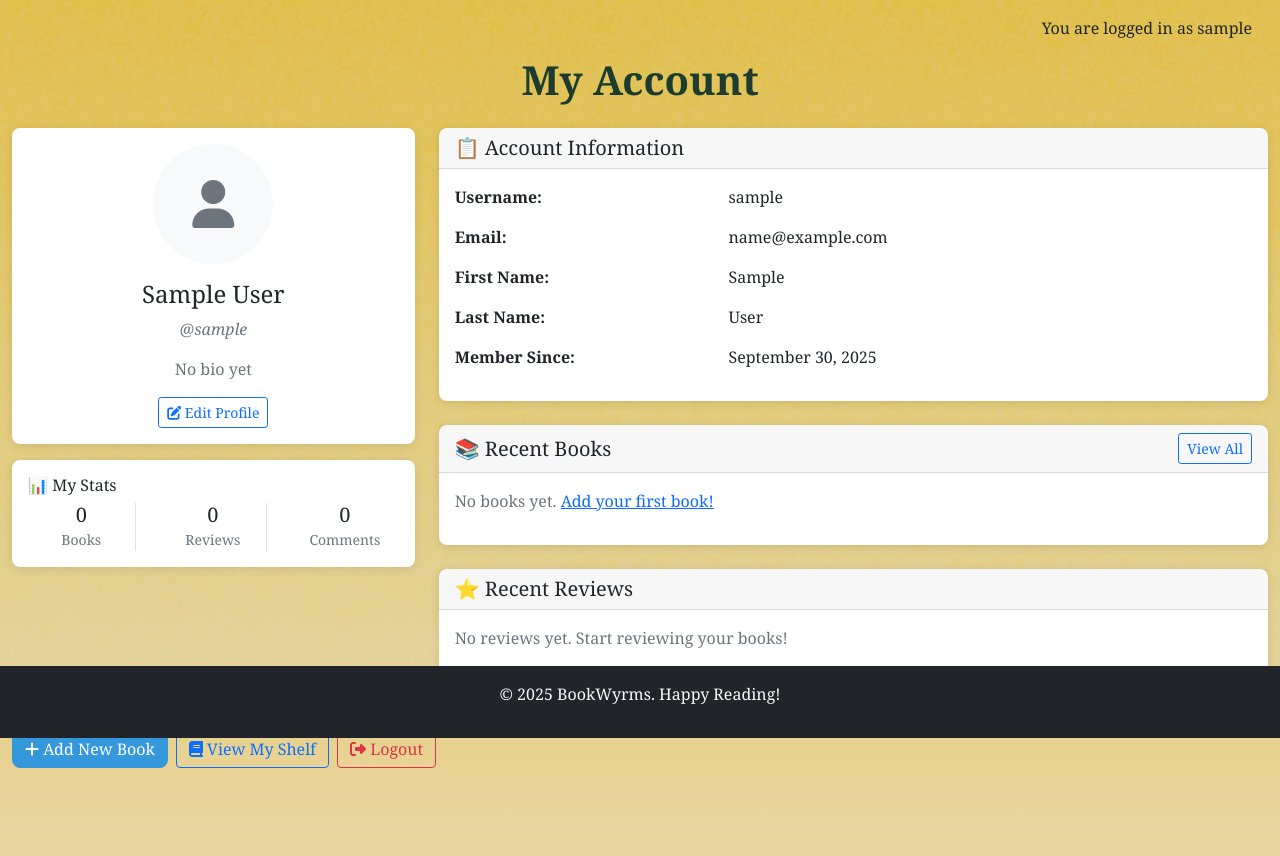
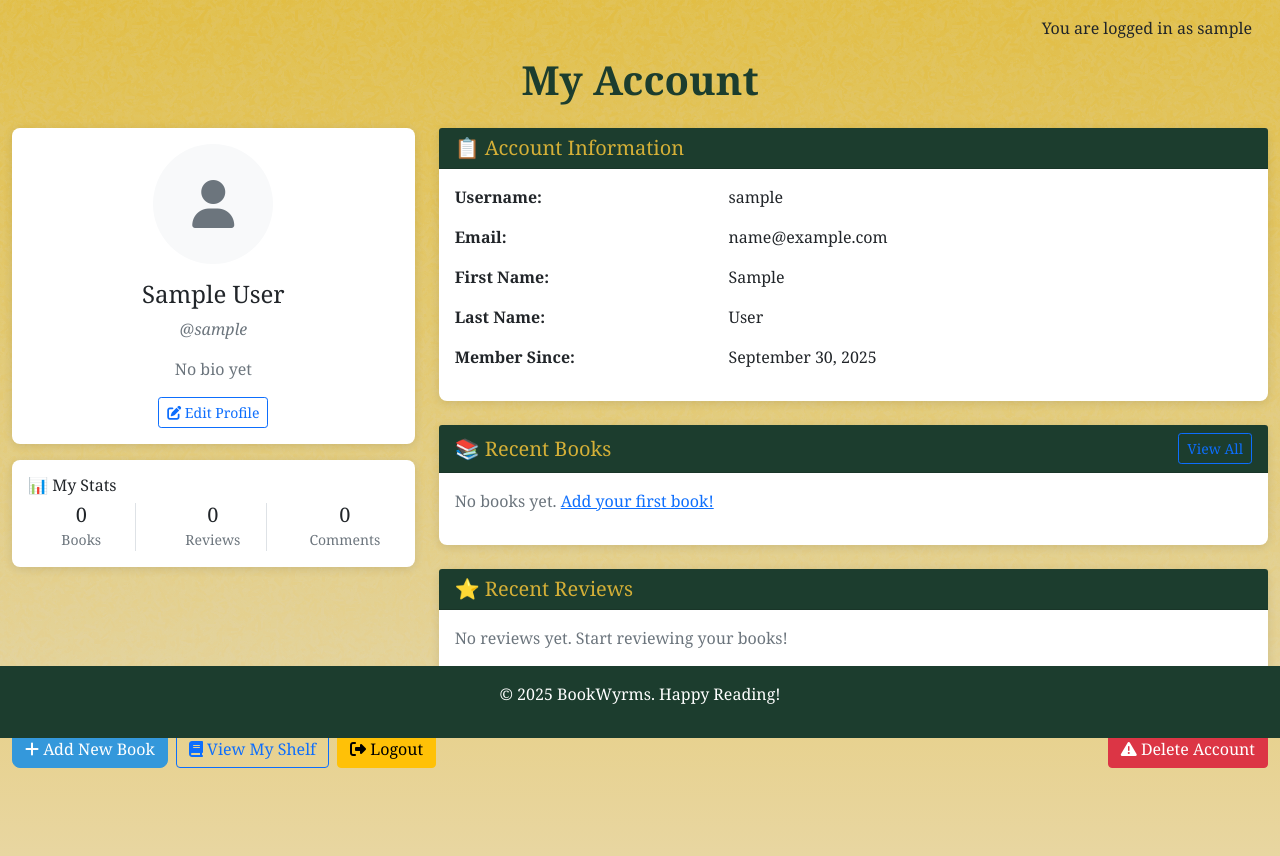
Before and after one commit to ShuaybAi/bookwyrms, a Django app: page /my-account/ in a window 1280 px wide. Shown: the part 62-918 px from the top of the page. Run offline with Django 5.2, Linux system fonts and the light colour scheme; the visitor is signed in with stand-in values (Sample User, id 1); data that the repository does not hold is empty; some libraries are stand-ins or nearby versions.

Commit message:
add delete-account functionality

```diff
--- a/books/templates/books/edit_profile.html
+++ b/books/templates/books/edit_profile.html
@@ -80,7 +80,7 @@
                     <div class="row">
                         <div class="col-md-6 mb-3">
                             <label for="id_username" class="form-label">Username</label>
-                            <input type="text" class="form-control text-muted" id="id_username" name="username"
+                            <input type="text" class="form-control text-muted bg-dark bg-opacity-25" id="id_username" name="username"
                                    value="{{ user.username }}" disabled placeholder="Username cannot be changed">
                         </div>
                         <div class="col-md-6 mb-3">
@@ -135,7 +135,7 @@
         </form>
 
         <!-- Hidden form for removing profile image -->
-        <form id="remove-image-form" method="post" action="/remove-profile-image/" style="display: none;">
+        <form id="remove-image-form" method="post" action="{% url 'remove_profile_image' %}" style="display: none;">
             <input type="hidden" name="csrfmiddlewaretoken" value="{{ csrf_token }}">
         </form>
     </div>
--- a/books/templates/books/my_account.html
+++ b/books/templates/books/my_account.html
@@ -1,8 +1,12 @@
 {% extends "base.html" %}
+{% load static %}
 
 {% block title %}My Account - BookWyrms{% endblock %}
 
 {% block content %}
+<!-- Hidden CSRF token for JavaScript form submissions -->
+{% csrf_token %}
+
 <div class="row">
     <div class="col-12">
         <h1 class="mb-4">My Account</h1>
@@ -102,7 +106,7 @@
         <div class="card mb-4">
             <div class="card-header d-flex justify-content-between align-items-center">
                 <h5 class="mb-0">📚 Recent Books</h5>
-                <a href="{% url 'book_list' %}" class="btn btn-sm btn-outline-primary">View All</a>
+                <button href="{% url 'book_list' %}" class="btn btn-sm btn-outline-primary">View All</button>
             </div>
             <div class="card-body">
                 {% if user.books.all %}
@@ -181,10 +185,97 @@
             <a href="{% url 'book_list' %}" class="btn btn-outline-primary">
                 <i class="fas fa-book"></i> View My Shelf
             </a>
-            <a href="{% url 'account_logout' %}" class="btn btn-outline-danger">
+            <a href="{% url 'account_logout' %}" class="btn btn-warning">
                 <i class="fas fa-sign-out-alt"></i> Logout
             </a>
+            <button type="button" class="btn btn-danger ms-auto" data-bs-toggle="modal" data-bs-target="#deleteAccountModal">
+                <i class="fas fa-exclamation-triangle"></i> Delete Account
+            </button>
+        </div>
+    </div>
+</div>
+
+<!-- Delete Account Modal -->
+<div class="modal fade" id="deleteAccountModal" tabindex="-1" aria-labelledby="deleteAccountModalLabel" aria-hidden="true">
+    <div class="modal-dialog modal-lg">
+        <div class="modal-content border-danger">
+            <div class="modal-header bg-danger text-white">
+                <h5 class="modal-title" id="deleteAccountModalLabel">⚠️ DANGER: Delete Account</h5>
+                <button type="button" class="btn-close btn-close-white" data-bs-dismiss="modal" aria-label="Close"></button>
+            </div>
+            <div class="modal-body">
+                <div class="alert-danger m-3" role="alert">
+                    <h6 class="alert-heading">
+                        <i class="fas fa-skull-crossbones me-2"></i>
+                        This action CANNOT be undone!
+                    </h6>
+                    <p class="mb-0">You are about to permanently delete your BookWyrms account and ALL associated data.</p>
+                </div>
+
+                <h6 class="text-danger mb-3">
+                    <i class="fas fa-trash-alt me-2"></i>
+                    What will be permanently deleted:
+                </h6>
+                <ul class="list-unstyled mb-4">
+                    <li class="mb-2">
+                        <i class="fas fa-times-circle text-danger me-2"></i>
+                        <strong>{{ user.books.count }} book{{ user.books.count|pluralize }}</strong> from your shelf
+                    </li>
+                    <li class="mb-2">
+                        <i class="fas fa-times-circle text-danger me-2"></i>
+                        <strong>{{ user.reviewers.count }} review{{ user.reviewers.count|pluralize }}</strong> you've written
+                    </li>
+                    <li class="mb-2">
+                        <i class="fas fa-times-circle text-danger me-2"></i>
+                        <strong>{{ user.commenters.count }} comment{{ user.commenters.count|pluralize }}</strong> you've made
+                    </li>
+                    <li class="mb-2">
+                        <i class="fas fa-times-circle text-danger me-2"></i>
+                        <strong>Your profile information</strong> (bio, profile picture, etc.)
+                    </li>
+                    <li class="mb-2">
+                        <i class="fas fa-times-circle text-danger me-2"></i>
+                        <strong>Your account history</strong> (member since {{ user.date_joined|date:"F j, Y" }})
+                    </li>
+                </ul>
+
+                <div class="border border-warning bg-warning bg-opacity-10 p-3 rounded mb-4">
+                    <h6 class="text-warning mb-2">
+                        <i class="fas fa-lightbulb me-2"></i>
+                        Consider these alternatives:
+                    </h6>
+                    <ul class="mb-0 small">
+                        <li>Take a break - just logout and come back later</li>
+                        <li>Make your profile private instead of deleting</li>
+                        <li>Export your book data before deleting</li>
+                    </ul>
+                </div>
+
+                <div class="mb-3">
+                    <label for="confirmationText" class="form-label">
+                        <strong>Type "DELETE MY ACCOUNT" to confirm:</strong>
+                    </label>
+                    <input type="text" class="form-control" id="confirmationText"
+                           placeholder="Type exactly: DELETE MY ACCOUNT"
+                           autocomplete="off">
+                    <div class="form-text text-danger">
+                        This confirmation is case-sensitive and must be typed exactly.
+                    </div>
+                </div>
+            </div>
+            <div class="modal-footer">
+                <button type="button" class="btn btn-secondary" data-bs-dismiss="modal">
+                    <i class="fas fa-times me-2"></i>Cancel - Keep My Account
+                </button>
+                <button type="button" class="btn btn-danger" id="confirmDeleteBtn" disabled>
+                    <i class="fas fa-skull-crossbones me-2"></i>Yes, Delete My Account Forever
+                </button>
+            </div>
         </div>
     </div>
 </div>
 {% endblock %}
+
+{% block extra_js %}
+<script src="{% static 'js/my-account.js' %}"></script>
+{% endblock %}
--- a/books/urls.py
+++ b/books/urls.py
@@ -9,6 +9,7 @@ urlpatterns = [
     path('add-book/', views.add_book, name='add_book'),
     path('my-account/', views.my_account, name='my_account'),
     path('my-account/edit-profile/', views.edit_profile, name='edit_profile'),
-    path('remove-profile-image/', views.remove_profile_image, name='remove_profile_image'),
-    # path('my-account/delete-account/', views.delete_account, name='delete_account'),
+    path('my-account/edit-profile/remove-profile-image/',
+         views.remove_profile_image, name='remove_profile_image'),
+    path('my-account/delete-account/', views.delete_account, name='delete_account'),
 ]
--- a/books/views.py
+++ b/books/views.py
@@ -164,3 +164,42 @@ def remove_profile_image(request):
                 'No profile picture to remove.'
             )
     return redirect('edit_profile')
+
+@login_required
+def delete_account(request):
+    """View to permanently delete user account and all associated data."""
+    if request.method == "POST":
+        user = request.user
+        username = user.username
+        try:
+            # Delete user's profile image from Cloudinary if it exists
+            if user.profile_image:
+                try:
+                    public_id = user.profile_image.public_id
+                    cloudinary.uploader.destroy(public_id)
+                except cloudinary.exceptions.Error as e:
+                    print(f"Error deleting profile image from Cloudinary: {e}")
+
+            # Note: Django will cascade delete related objects (books, reviews, comments)
+            # due to foreign key relationships with on_delete=CASCADE
+            user.delete()
+
+            # Add success message for the next request
+            messages.success(
+                request,
+                f'Account: "{username}" has been permanently deleted. We\'re sorry to see you go!'
+            )
+
+            # Redirect to home page since user no longer exists
+            return redirect('home')
+
+        except (user.DoesNotExist, cloudinary.exceptions.Error) as e:
+            print(f"Error deleting account for {username}: {e}")
+            messages.error(
+                request,
+                'An error occurred while deleting your account. Please try again.'
+            )
+            return redirect('my_account')
+
+    # If GET request, redirect to account page (shouldn't happen with the modal setup)
+    return redirect('my_account')
--- a/static/css/style.css
+++ b/static/css/style.css
@@ -138,7 +138,7 @@ footer {
     left: 0;
     bottom: 0;
     width: 100%;
-    background-color: var(--primary-color);
+    background-color: var(--dark-bg);
     color: #fff;
     padding: 1rem 0;
     text-align: center;
@@ -182,24 +182,6 @@ footer {
     to { transform: rotate(360deg); }
 }
 
-/* Custom Scrollbar */
-/* ::-webkit-scrollbar {
-    width: 8px;
-}
-
-::-webkit-scrollbar-track {
-    background: var(--light-bg);
-}
-
-::-webkit-scrollbar-thumb {
-    background: var(--secondary-color);
-    border-radius: 4px;
-}
-
-::-webkit-scrollbar-thumb:hover {
-    background: var(--primary-color);
-} */
-
 /* Utility Classes */
 .text-gradient {
     background: linear-gradient(135deg, var(--secondary-color), var(--accent-color));
@@ -216,6 +198,15 @@ footer {
     border-radius: var(--border-radius);
 }
 
+.card-header {
+    color: var(--title-text-color);
+    background-color: var(--dark-bg);
+}
+
+.card-header h2 {
+    color: var(--title-text-color);
+}
+
 /* Book Card Links */
 a .book-card {
     cursor: pointer;
--- /dev/null
+++ b/static/js/my-account.js
@@ -0,0 +1,60 @@
+// My Account page JavaScript functionality
+
+// Delete account confirmation functionality
+document.addEventListener('DOMContentLoaded', function() {
+    const confirmationInput = document.getElementById('confirmationText');
+    const confirmDeleteBtn = document.getElementById('confirmDeleteBtn');
+    const requiredText = 'DELETE MY ACCOUNT';
+
+    // Only run if elements exist (in case user is on different page)
+    if (confirmationInput && confirmDeleteBtn) {
+        // Enable/disable delete button based on input
+        confirmationInput.addEventListener('input', function() {
+            if (this.value === requiredText) {
+                confirmDeleteBtn.disabled = false;
+                confirmDeleteBtn.classList.remove('btn-danger');
+                confirmDeleteBtn.classList.add('btn-outline-danger');
+            } else {
+                confirmDeleteBtn.disabled = true;
+                confirmDeleteBtn.classList.remove('btn-outline-danger');
+                confirmDeleteBtn.classList.add('btn-danger');
+            }
+        });
+
+        // Handle the actual deletion
+        confirmDeleteBtn.addEventListener('click', function() {
+            if (confirmationInput.value === requiredText) {
+                // Add a final confirmation
+                if (confirm('FINAL WARNING: This will permanently delete your account and all data. Are you absolutely sure?')) {
+                    // Create a form and submit it as POST request
+                    const form = document.createElement('form');
+                    form.method = 'POST';
+                    form.action = '/my-account/delete-account/';
+
+                    // Add CSRF token
+                    const csrfToken = document.querySelector('[name=csrfmiddlewaretoken]').value;
+                    const csrfInput = document.createElement('input');
+                    csrfInput.type = 'hidden';
+                    csrfInput.name = 'csrfmiddlewaretoken';
+                    csrfInput.value = csrfToken;
+                    form.appendChild(csrfInput);
+
+                    // Submit the form
+                    document.body.appendChild(form);
+                    form.submit();
+                }
+            }
+        });
+
+        // Clear input when modal is closed
+        const deleteModal = document.getElementById('deleteAccountModal');
+        if (deleteModal) {
+            deleteModal.addEventListener('hidden.bs.modal', function() {
+                confirmationInput.value = '';
+                confirmDeleteBtn.disabled = true;
+                confirmDeleteBtn.classList.remove('btn-outline-danger');
+                confirmDeleteBtn.classList.add('btn-danger');
+            });
+        }
+    }
+});
--- a/templates/account/login.html
+++ b/templates/account/login.html
@@ -43,7 +43,7 @@
               <input type="hidden" name="{{ redirect_field_name }}" value="{{ redirect_field_value }}" />
               {% endif %}
               <a class="button secondaryAction" href="{% url 'account_reset_password' %}">{% trans "Forgot Password?" %}</a>
-              <button class="btn btn-primary primaryAction" type="submit">{% trans "Sign In" %}</button>
+              <button class="btn btn-primary primaryAction mx-2" type="submit">{% trans "Sign In" %}</button>
             </form>
         </div>
     </div>
--- a/templates/base.html
+++ b/templates/base.html
@@ -41,7 +41,8 @@
     <nav class="navbar navbar-expand-lg">
         <div class="container-fluid">
             <a class="navbar-brand" href="{% url 'home' %}">
-                <img src="{% static 'images/logo/BookWyrms_Logo_(#D4AF37).webp' %}" alt="Bookwyrms Logo" class="img-fluid" style="height: 30px; width: 30px;">
+                <img src="{% static 'images/logo/BookWyrms_Logo_(#D4AF37).webp' %}"
+                     alt="Bookwyrms Logo" class="img-fluid" style="height: 30px; width: 30px;">
                 BookWyrms
             </a>
 
@@ -108,11 +109,9 @@
         <div class="row">
             <div class="col-md-8 offset-md-2">
                 {% for message in messages %}
-                <div class="alert {{ message.tags }} alert-dismissible
-                  fade show" id="msg" role="alert">
+                <div class="alert {{ message.tags }} alert-dismissible fade show" id="msg" role="alert">
                     {{ message | safe }}
-                    <button type="button" class="btn-close"
-                      data-bs-dismiss="alert" aria-label="Close"></button>
+                    <button type="button" class="btn-close" data-bs-dismiss="alert" aria-label="Close"></button>
                 </div>
                 {% endfor %}
             </div>
@@ -137,7 +136,7 @@
     </main>
 
     <!-- Footer -->
-    <footer class="bg-dark text-light text-center py-3 mt-auto">
+    <footer class="text-center py-3 mt-auto">
         <div class="container">
             <p>&copy; 2025 BookWyrms. Happy Reading!</p>
         </div>
@@ -147,7 +146,7 @@
     <script src="https://kit.fontawesome.com/57c9e736be.js" crossorigin="anonymous"></script>
 
     <!-- Bootstrap JS -->
-    <script src="https://cdn.jsdelivr.net/npm/bootstrap@5.1.3/dist/js/bootstrap.bundle.min.js"></script>
+    <script src="https://cdn.jsdelivr.net/npm/bootstrap@5.3.8/dist/js/bootstrap.bundle.min.js" integrity="sha384-FKyoEForCGlyvwx9Hj09JcYn3nv7wiPVlz7YYwJrWVcXK/BmnVDxM+D2scQbITxI" crossorigin="anonymous"></script>
 
     <!-- Main JavaScript -->
     <script src="{% static 'js/main.js' %}"></script>
```
Also changed, not shown: books/templates/books/book_detail.html (+9 -5 lines), books/templates/books/home.html (+3 -15 lines), templates/account/password_reset.html (+7 -2 lines).
